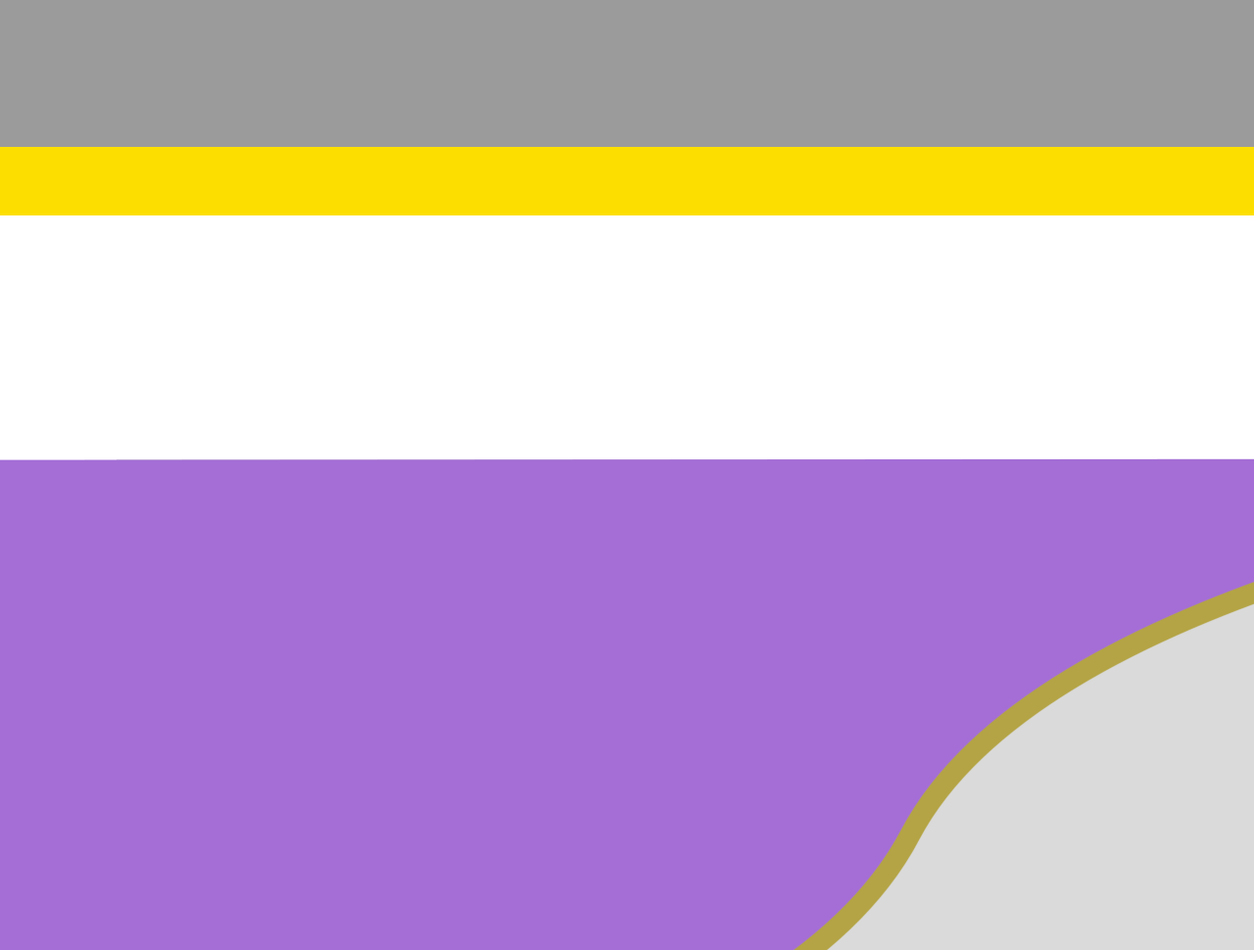
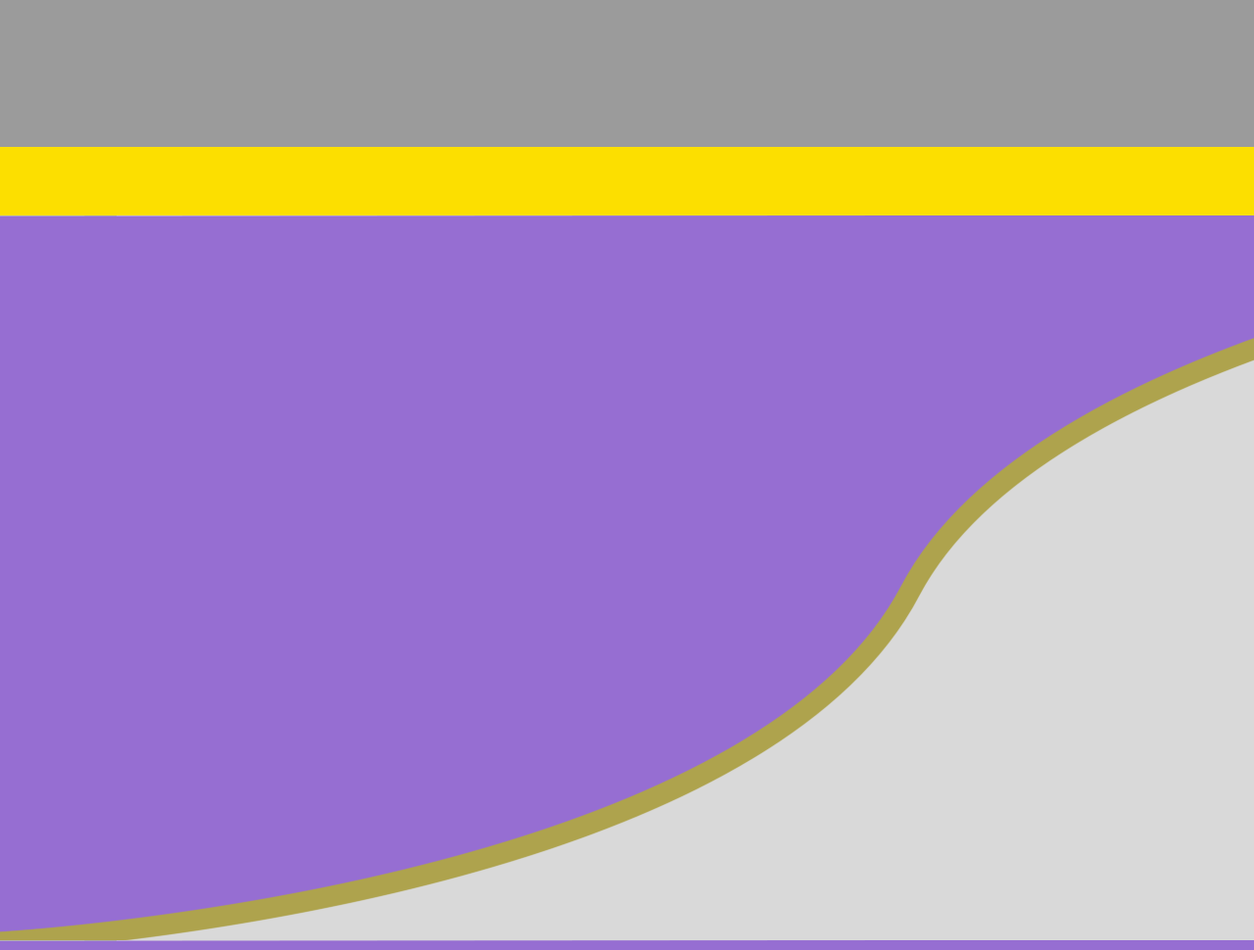
Before and after one commit to JairoJJr/SITE-Jully-Andrade, a plain HTML site: page servico.html in a window 1280 px wide. Shown: the top 970 px of the page at 98% size. Drawn offline with Linux system fonts and the light colour scheme.

Commit message:
Feito o corte a imagem

```diff
--- a/estilo.css
+++ b/estilo.css
@@ -66,6 +66,6 @@
 
  .background-servico{
     width: auto;
-    height: 750px;
-    background-image: url(BG/BG_PC_servicos.png);
+    height: 740px;
+    background-image: url(BG/BG_PC_servicos_corte.png);
  }
```
Also changed, not shown: BG/BG_PC_servicos_corte.png (added).
